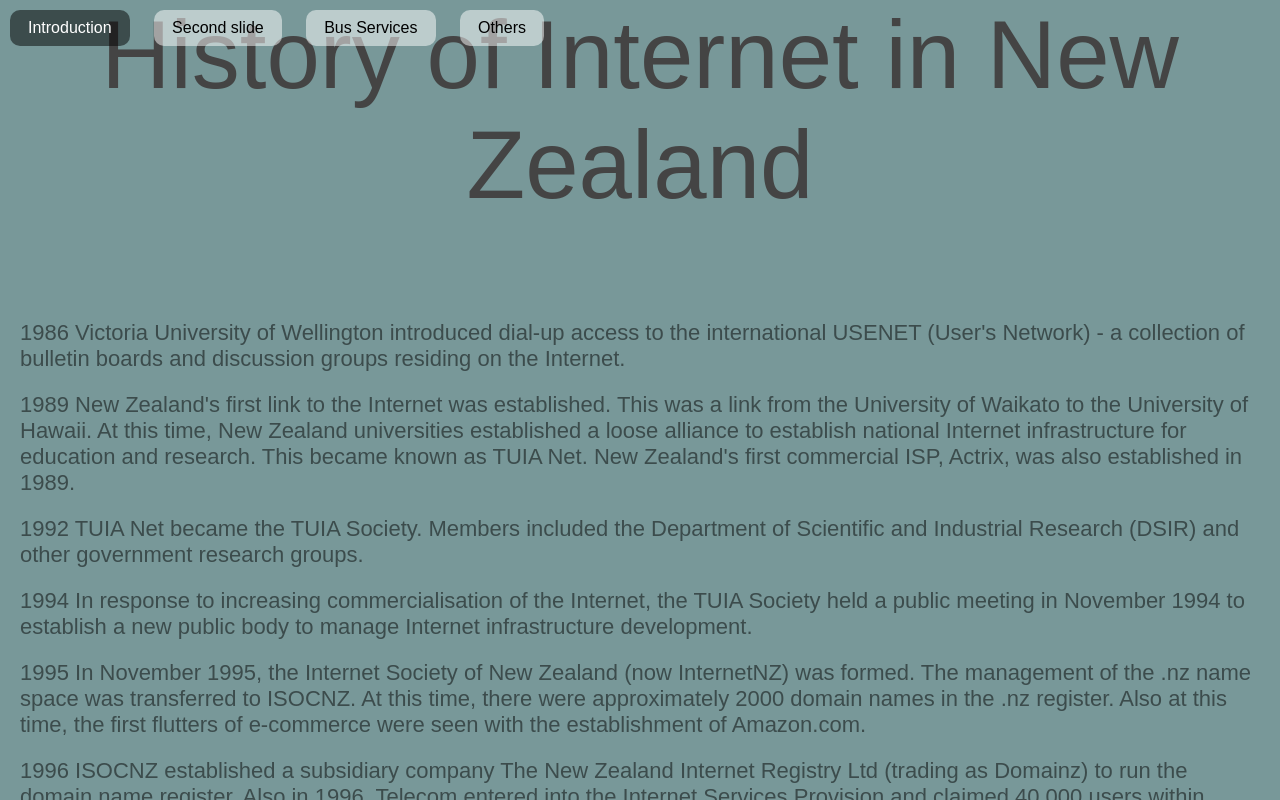
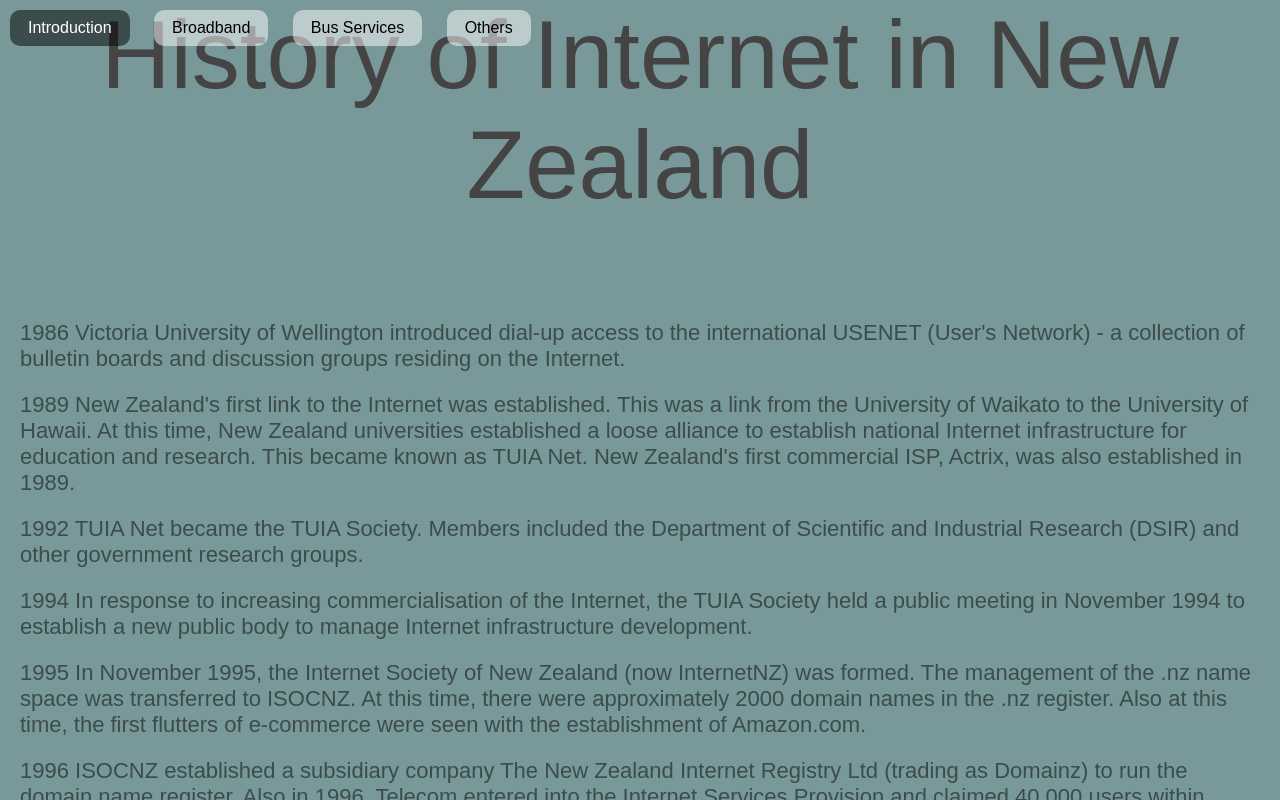
Before and after one commit to pandaanz/MDDN201, a plain HTML site: page index.html in a window 1280 px wide. Drawn offline with nearby package versions, Linux system fonts and the light colour scheme.

Commit message:
edited final2

```diff
--- a/index.html
+++ b/index.html
@@ -79,7 +79,7 @@
 <body>
   <ul id="menu"><!-- menu items -->
       <li data-menuanchor="firstPage" class="active"><a href="#firstPage">Introduction</a></li>
-      <li data-menuanchor="secondPage"><a href="#secondPage">Second slide</a></li>
+      <li data-menuanchor="secondPage"><a href="#secondPage">Broadband</a></li>
       <li data-menuanchor="3rdPage"><a href="#3rdPage">Bus Services</a></li>
       <li data-menuanchor="4thPage"><a href="#4thPage">Others</a></li>
       <!-- add another li element to create a new menu tab -->
```
